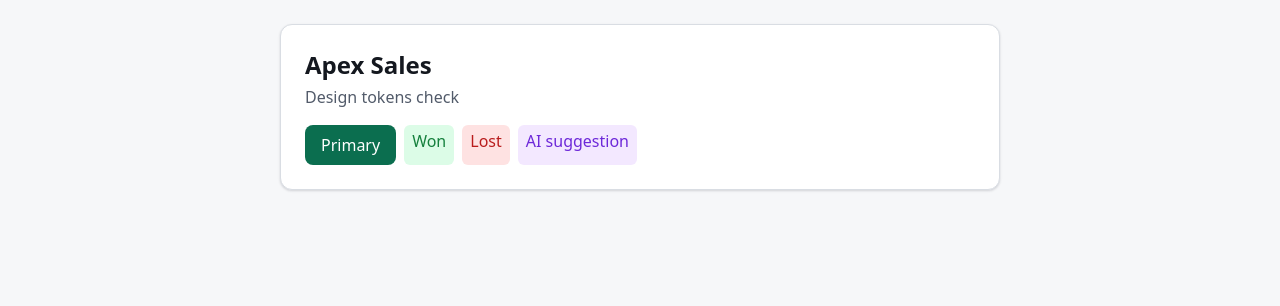
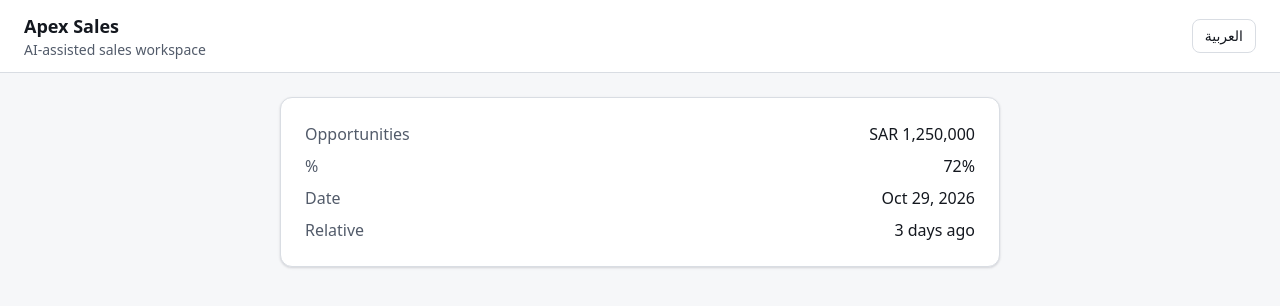
Before and after one commit to AwaisAmin/apex-sales-workspace, a React (Vite) app: page / in a window 1280 px wide. Shown: the top 306 px of the page. Built offline with nearby package versions, Linux system fonts and the light colour scheme.

Commit message:
feat(i18n): typed ar/en locales, RTL document sync, cached Intl formatters

```diff
--- a/package.json
+++ b/package.json
@@ -14,8 +14,10 @@
     "@fontsource/ibm-plex-sans-arabic": "^5.3.0",
     "@tailwindcss/vite": "^4.3.3",
     "clsx": "^2.1.1",
+    "i18next": "^26.5.11",
     "react": "^19.3.1",
     "react-dom": "^19.3.1",
+    "react-i18next": "^17.1.9",
     "tailwind-merge": "^3.7.0",
     "tailwindcss": "^4.3.3"
   },
--- a/src/App.tsx
+++ b/src/App.tsx
@@ -1,18 +1,35 @@
+import { useTranslation } from 'react-i18next'
+import { LanguageSwitcher } from '@/components/LanguageSwitcher'
+import { useLocale } from '@/i18n/useLocale'
+import { formatCurrency, formatDate, formatPercent, formatRelative } from '@/lib/format'
+
 export default function App() {
+  const { t } = useTranslation()
+  const { locale } = useLocale()
+  const threeDaysAgo = new Date(Date.now() - 3 * 24 * 3600 * 1000).toISOString()
+
   return (
-    <main className="mx-auto max-w-3xl p-6">
-      <div className="rounded-lg border border-border bg-surface p-6 shadow-card">
-        <h1 className="text-2xl font-semibold">Apex Sales</h1>
-        <p className="mt-1 text-fg-muted">Design tokens check</p>
-        <div className="mt-4 flex flex-wrap gap-2">
-          <button className="rounded-md bg-primary px-4 py-2 text-primary-fg hover:bg-primary-hover">
-            Primary
-          </button>
-          <span className="rounded-sm bg-success-bg px-2 py-1 text-success">Won</span>
-          <span className="rounded-sm bg-danger-bg px-2 py-1 text-danger">Lost</span>
-          <span className="rounded-sm bg-ai-bg px-2 py-1 text-ai">AI suggestion</span>
+    <>
+      <header className="flex items-center justify-between border-b border-border bg-surface px-6 py-3">
+        <div>
+          <p className="text-lg font-semibold">{t('app.name')}</p>
+          <p className="text-sm text-fg-muted">{t('app.tagline')}</p>
         </div>
-      </div>
-    </main>
+        <LanguageSwitcher />
+      </header>
+      <main className="mx-auto max-w-3xl p-6">
+        {/* Temporary locale check — replaced by the real views in later steps */}
+        <dl className="grid grid-cols-2 gap-2 rounded-lg border border-border bg-surface p-6 shadow-card">
+          <dt className="text-fg-muted">{t('nav.opportunities')}</dt>
+          <dd className="tabular text-end">{formatCurrency(1250000, locale)}</dd>
+          <dt className="text-fg-muted">%</dt>
+          <dd className="tabular text-end">{formatPercent(0.72, locale)}</dd>
+          <dt className="text-fg-muted">Date</dt>
+          <dd className="tabular text-end">{formatDate('2026-10-29T10:00:00Z', locale)}</dd>
+          <dt className="text-fg-muted">Relative</dt>
+          <dd className="text-end">{formatRelative(threeDaysAgo, locale)}</dd>
+        </dl>
+      </main>
+    </>
   )
 }
--- /dev/null
+++ b/src/components/LanguageSwitcher.tsx
@@ -0,0 +1,21 @@
+import { useTranslation } from 'react-i18next'
+import { useLocale } from '@/i18n/useLocale'
+
+export function LanguageSwitcher() {
+  const { t } = useTranslation()
+  const { locale, setLocale } = useLocale()
+  const next = locale === 'ar' ? 'en' : 'ar'
+
+  return (
+    <button
+      type="button"
+      onClick={() => setLocale(next)}
+      // The label is written in the *target* language, so lang tells screen readers how to pronounce it.
+      lang={next}
+      data-testid="language-switcher"
+      className="rounded-md border border-border bg-surface px-3 py-1.5 text-sm font-medium hover:bg-surface-muted"
+    >
+      {t('language.switchTo')}
+    </button>
+  )
+}
--- /dev/null
+++ b/src/i18n/config.ts
@@ -0,0 +1,63 @@
+import i18n from 'i18next'
+import { initReactI18next } from 'react-i18next'
+import { en } from './locales/en'
+import { ar } from './locales/ar'
+
+export const LOCALES = ['en', 'ar'] as const
+export type Locale = (typeof LOCALES)[number]
+
+const STORAGE_KEY = 'apex.locale'
+
+export function directionOf(locale: Locale): 'ltr' | 'rtl' {
+  return locale === 'ar' ? 'rtl' : 'ltr'
+}
+
+function isLocale(value: unknown): value is Locale {
+  return LOCALES.includes(value as Locale)
+}
+
+// Storage can throw (private mode, blocked site data) — locale is a convenience, never fatal.
+export function readStoredLocale(): Locale | null {
+  try {
+    const value = localStorage.getItem(STORAGE_KEY)
+    return isLocale(value) ? value : null
+  } catch {
+    return null
+  }
+}
+
+export function storeLocale(locale: Locale) {
+  try {
+    localStorage.setItem(STORAGE_KEY, locale)
+  } catch {
+    /* ignore */
+  }
+}
+
+function initialLocale(): Locale {
+  const stored = readStoredLocale()
+  if (stored) return stored
+  return navigator.language.toLowerCase().startsWith('ar') ? 'ar' : 'en'
+}
+
+/** Keep <html lang/dir> in sync so CSS logical properties, :lang() and screen readers all follow. */
+export function applyDocumentLocale(locale: Locale) {
+  document.documentElement.lang = locale
+  document.documentElement.dir = directionOf(locale)
+}
+
+void i18n.use(initReactI18next).init({
+  resources: { en: { translation: en }, ar: { translation: ar } },
+  lng: initialLocale(),
+  fallbackLng: 'en',
+  interpolation: { escapeValue: false }, // React already escapes
+})
+
+applyDocumentLocale(i18n.language as Locale)
+i18n.on('languageChanged', (lng) => {
+  if (!isLocale(lng)) return
+  applyDocumentLocale(lng)
+  storeLocale(lng)
+})
+
+export default i18n
--- /dev/null
+++ b/src/i18n/i18next.d.ts
@@ -0,0 +1,10 @@
+import 'i18next'
+import type { en } from './locales/en'
+
+// Makes t('nav.leads') type-checked and autocompleted; a typo in a key fails the build.
+declare module 'i18next' {
+  interface CustomTypeOptions {
+    defaultNS: 'translation'
+    resources: { translation: typeof en }
+  }
+}
--- /dev/null
+++ b/src/i18n/locales/ar.ts
@@ -0,0 +1,25 @@
+import type { Messages } from './en'
+
+// Typed against `Messages`: a missing or extra key is a compile error, not a blank label at runtime.
+export const ar: Messages = {
+  app: {
+    name: 'أبكس للمبيعات',
+    tagline: 'مساحة عمل مبيعات مدعومة بالذكاء الاصطناعي',
+    skipToContent: 'انتقل إلى المحتوى الرئيسي',
+  },
+  nav: {
+    leads: 'العملاء المحتملون',
+    opportunities: 'الفرص',
+  },
+  language: {
+    label: 'اللغة',
+    switchTo: 'English',
+  },
+  common: {
+    loading: 'جارٍ التحميل…',
+    retry: 'إعادة المحاولة',
+    cancel: 'إلغاء',
+    empty: 'لا توجد بيانات بعد.',
+    error: 'حدث خطأ ما.',
+  },
+}
--- /dev/null
+++ b/src/i18n/locales/en.ts
@@ -0,0 +1,26 @@
+// English is the source locale: its shape defines the type every other locale must match.
+export const en = {
+  app: {
+    name: 'Apex Sales',
+    tagline: 'AI-assisted sales workspace',
+    skipToContent: 'Skip to main content',
+  },
+  nav: {
+    leads: 'Leads',
+    opportunities: 'Opportunities',
+  },
+  language: {
+    label: 'Language',
+    switchTo: 'العربية',
+  },
+  common: {
+    loading: 'Loading…',
+    retry: 'Try again',
+    cancel: 'Cancel',
+    empty: 'Nothing to show yet.',
+    error: 'Something went wrong.',
+  },
+}
+
+type Widen<T> = { [K in keyof T]: T[K] extends string ? string : Widen<T[K]> }
+export type Messages = Widen<typeof en>
--- /dev/null
+++ b/src/i18n/useLocale.ts
@@ -0,0 +1,13 @@
+import { useTranslation } from 'react-i18next'
+import { directionOf, type Locale } from './config'
+
+/** Current locale + direction, and a setter. Components use this instead of reading i18n directly. */
+export function useLocale() {
+  const { i18n } = useTranslation()
+  const locale = (i18n.resolvedLanguage ?? 'en') as Locale
+  return {
+    locale,
+    dir: directionOf(locale),
+    setLocale: (next: Locale) => void i18n.changeLanguage(next),
+  }
+}
--- /dev/null
+++ b/src/lib/format.ts
@@ -0,0 +1,82 @@
+import type { Locale } from '@/i18n/config'
+
+/*
+ * All user-visible numbers, money and dates go through these helpers — never
+ * toString() or manual string building — so Arabic gets Arabic-Indic digits,
+ * correct separators and right-to-left-safe output.
+ *
+ * Assumption: business dates use the Gregorian calendar in both languages
+ * (`ar-SA` alone defaults to Umm al-Qura/Hijri). Hijri display can be added
+ * later as a user preference.
+ */
+const INTL_LOCALE: Record<Locale, string> = {
+  en: 'en-SA',
+  ar: 'ar-SA-u-ca-gregory',
+}
+
+// Intl constructors are relatively expensive; tables call these per cell, so cache them.
+const cache = new Map<string, Intl.NumberFormat | Intl.DateTimeFormat | Intl.RelativeTimeFormat>()
+
+function cached<T extends Intl.NumberFormat | Intl.DateTimeFormat | Intl.RelativeTimeFormat>(
+  key: string,
+  create: () => T,
+): T {
+  let formatter = cache.get(key) as T | undefined
+  if (!formatter) {
+    formatter = create()
+    cache.set(key, formatter)
+  }
+  return formatter
+}
+
+export function formatNumber(value: number, locale: Locale) {
+  return cached(`n:${locale}`, () => new Intl.NumberFormat(INTL_LOCALE[locale])).format(value)
+}
+
+export function formatPercent(ratio: number, locale: Locale) {
+  return cached(
+    `p:${locale}`,
+    () => new Intl.NumberFormat(INTL_LOCALE[locale], { style: 'percent', maximumFractionDigits: 0 }),
+  ).format(ratio)
+}
+
+export function formatCurrency(amount: number, locale: Locale, currency = 'SAR') {
+  return cached(
+    `c:${locale}:${currency}`,
+    () =>
+      new Intl.NumberFormat(INTL_LOCALE[locale], {
+        style: 'currency',
+        currency,
+        maximumFractionDigits: 0,
+      }),
+  ).format(amount)
+}
+
+export function formatDate(iso: string, locale: Locale) {
+  return cached(
+    `d:${locale}`,
+    () => new Intl.DateTimeFormat(INTL_LOCALE[locale], { dateStyle: 'medium' }),
+  ).format(new Date(iso))
+}
+
+const RELATIVE_UNITS: [Intl.RelativeTimeFormatUnit, number][] = [
+  ['year', 365 * 24 * 3600],
+  ['month', 30 * 24 * 3600],
+  ['week', 7 * 24 * 3600],
+  ['day', 24 * 3600],
+  ['hour', 3600],
+  ['minute', 60],
+]
+
+/** "3 days ago" / "قبل ٣ أيام". `now` is injectable so tests are deterministic. */
+export function formatRelative(iso: string, locale: Locale, now: Date = new Date()) {
+  const rtf = cached(
+    `r:${locale}`,
+    () => new Intl.RelativeTimeFormat(INTL_LOCALE[locale], { numeric: 'auto' }),
+  )
+  const seconds = (new Date(iso).getTime() - now.getTime()) / 1000
+  for (const [unit, size] of RELATIVE_UNITS) {
+    if (Math.abs(seconds) >= size) return rtf.format(Math.round(seconds / size), unit)
+  }
+  return rtf.format(0, 'minute')
+}
--- a/src/main.tsx
+++ b/src/main.tsx
@@ -6,6 +6,7 @@
 import '@fontsource/ibm-plex-sans-arabic/arabic-400.css'
 import '@fontsource/ibm-plex-sans-arabic/arabic-600.css'
 import './index.css'
+import './i18n/config'
 import App from './App.tsx'
 
 createRoot(document.getElementById('root')!).render(
```
Also changed, not shown: 1 other file (tests, documents, lock files or other folders).
